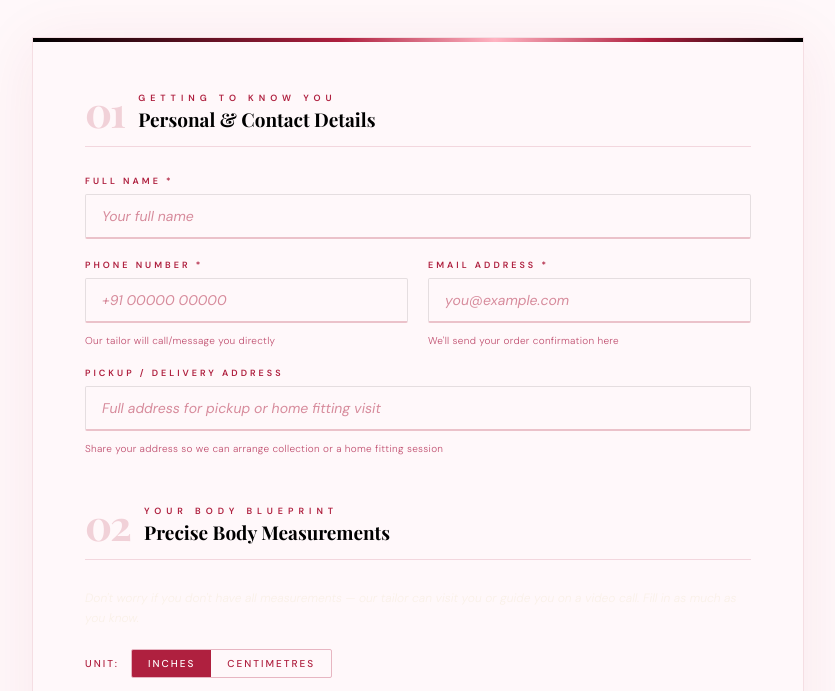
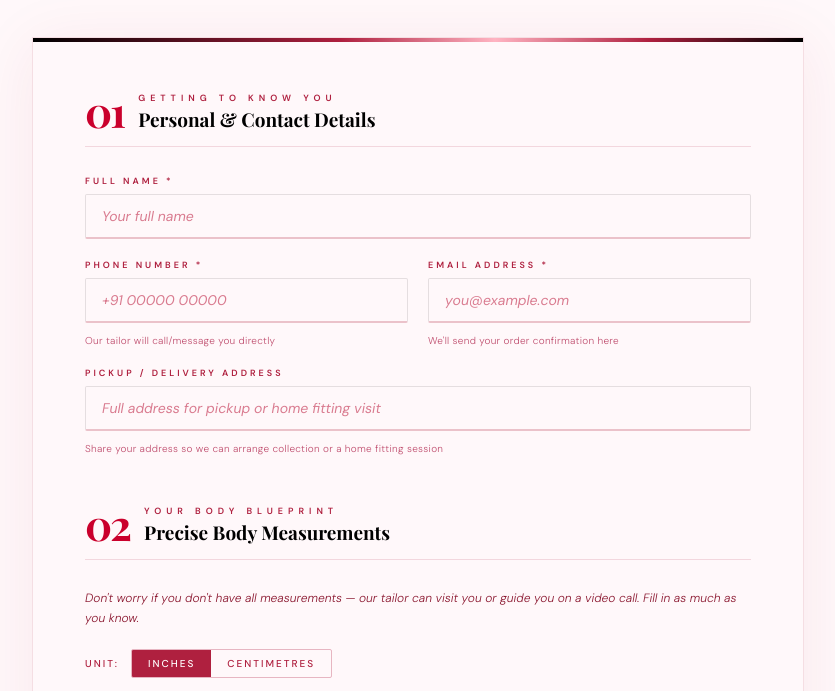
Before and after one commit to moracloths-hub/Mora-form, a plain HTML site: page index.html in a window 1280 px wide. Shown: the part 847-1538 px from the top of the page, without its empty margins (222-1057 px from the left). Drawn offline with nearby package versions, Linux system fonts and the light colour scheme; a web font is replaced by a local one.

Commit message:
Update index.html

```diff
--- a/index.html
+++ b/index.html
@@ -169,7 +169,7 @@
     }
     .section-num {
       font-family: 'Playfair Display', serif; font-size: 42px;
-      font-weight: 700; color: rgba(175,32,63,0.18); line-height: 1; letter-spacing: -2px;
+      font-weight: 700; color: rgb(202, 0, 44); line-height: 1; letter-spacing: -2px;
     }
     .section-title {
       font-family: 'DM Sans', sans-serif; font-size: 9px;
@@ -204,7 +204,7 @@
       border-radius: 2px; width: 100%;
       -webkit-appearance: none; appearance: none;
     }
-    input::placeholder, textarea::placeholder { color: #AF203F; font-style: italic; opacity: 0.5; }
+    input::placeholder, textarea::placeholder { color: #b40027; font-style: italic; opacity: 0.5; }
     input:focus, select:focus, textarea:focus {
       border-color: var(--crimson); border-bottom-color: var(--crimson);
       background: #FFF8FA;
@@ -421,7 +421,7 @@
             <span class="section-subtitle">Precise Body Measurements</span>
           </div>
         </div>
-        <p style="font-size:12px;line-height:1.7;color:rgba(240,230,206,0.4);margin-bottom:20px;font-style:italic;">
+        <p style="font-size:12px;line-height:1.7;color:#8B1830;margin-bottom:20px;font-style:italic;">
           Don't worry if you don't have all measurements — our tailor can visit you or guide you on a video call. Fill in as much as you know.
         </p>
 
```
